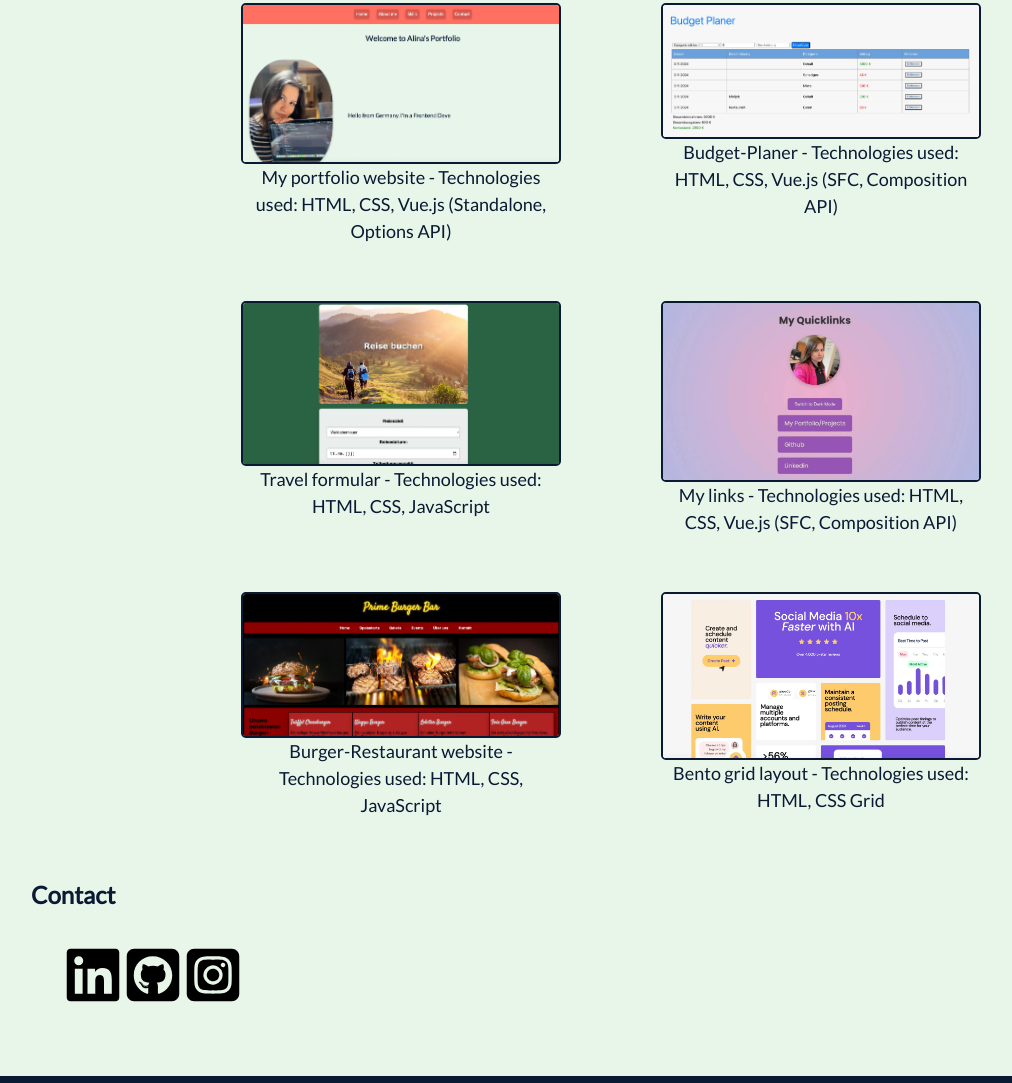
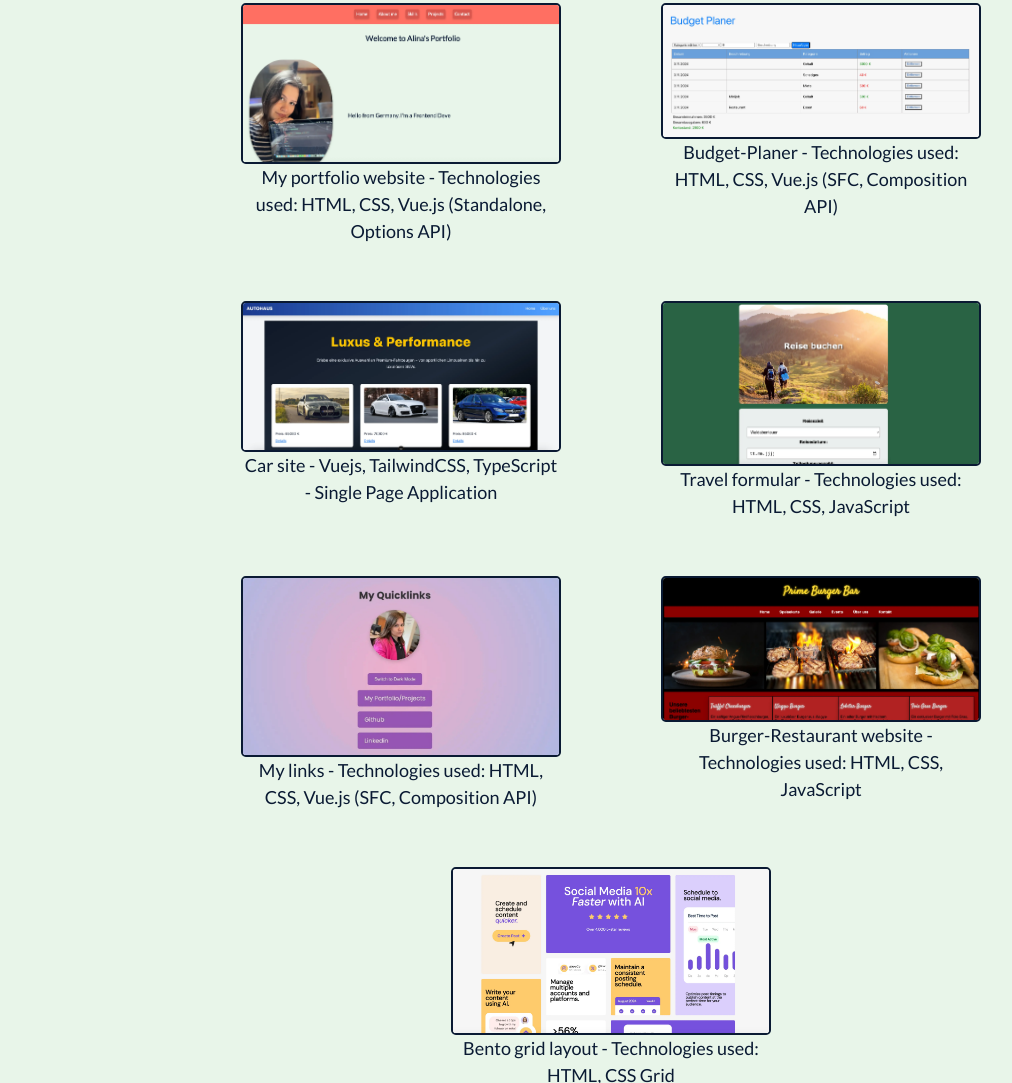
Before and after one commit to lina98st/alina.dev, a plain HTML site: page index.html in a window 1280 px wide. Shown: the part 2385-3468 px from the top of the page, without its empty margins (29-1041 px from the left). Drawn offline with Linux system fonts and the light colour scheme.

Commit message:
project added

```diff
--- a/index.html
+++ b/index.html
@@ -93,6 +93,12 @@
                             <figcaption>Budget-Planer - Technologies used: HTML, CSS, Vue.js (SFC, Composition API)</figcaption>
                         </figure>
                         </a>
+                        <a href="https://lina98st.github.io/car-website-spa/">
+                            <figure>
+                                <img src="img/carsite.webp" alt="Car Site" width="400" height="200">
+                                <figcaption>Car site - Vuejs, TailwindCSS, TypeScript - Single Page Application</figcaption>
+                            </figure>
+                            </a>
                     <a href="projekte/formular/formular.html">
                     <figure>
                         <img src="img/formular_projekt.webp" alt="Reiseformular" width="400" height="200">
```
Also changed, not shown: img/carsite.webp (added), 2 other files.
